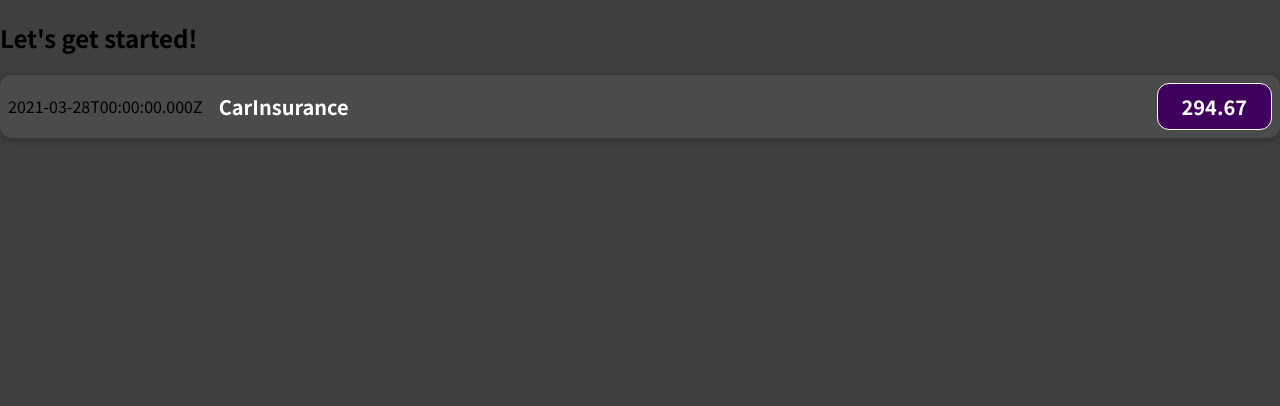
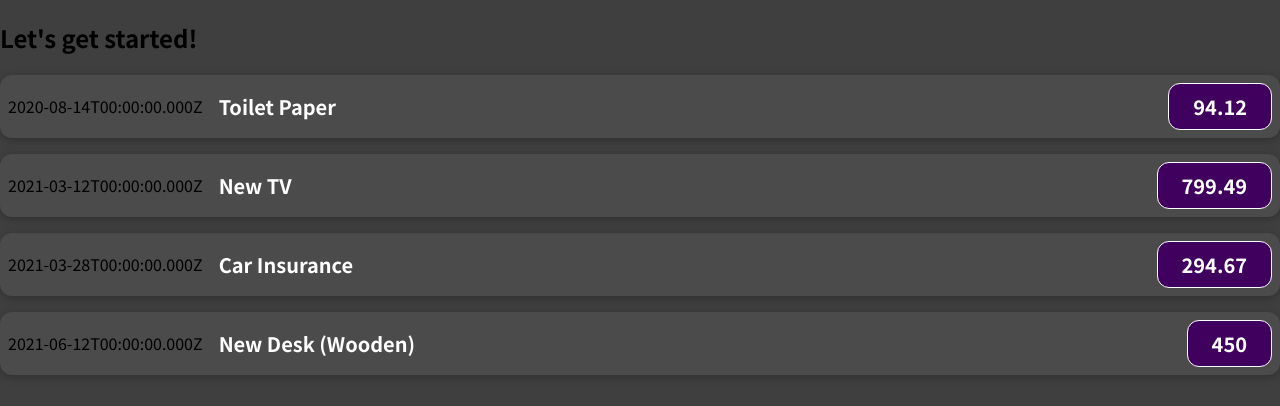
Before and after one commit to DBurgess93/01-starting-setup, a JavaScript app: page / in a window 1280 px wide. Shown: the top 406 px of the page. Built offline with nearby package versions, Linux system fonts and the light colour scheme.

Commit message:
Passing data via props

```diff
--- a/src/App.js
+++ b/src/App.js
@@ -1,10 +1,55 @@
 import ExpenseItem from "./components/ExpenseItem";
 
 function App() {
+  const expenses = [
+    {
+      id: 'e1',
+      title: 'Toilet Paper',
+      amount: 94.12,
+      date: new Date(2020, 7, 14),
+    },
+    {
+      id: 'e2',
+      title: 'New TV',
+      amount: 799.49,
+      date: new Date(2021, 2, 12)
+    },
+    {
+      id: 'e3',
+      title: 'Car Insurance',
+      amount: 294.67,
+      date: new Date(2021, 2, 28),
+    },
+    {
+      id: 'e4',
+      title: 'New Desk (Wooden)',
+      amount: 450,
+      date: new Date(2021, 5, 12),
+    },
+  ];
   return (
     <div>
       <h2>Let's get started!</h2>
-      <ExpenseItem></ExpenseItem>
+      <ExpenseItem
+        title={expenses[0].title}
+        amount={expenses[0].amount}
+        date={expenses[0].date}>
+      </ExpenseItem>
+      <ExpenseItem
+        title={expenses[1].title}
+        amount={expenses[1].amount}
+        date={expenses[1].date}>
+      </ExpenseItem>
+      <ExpenseItem
+        title={expenses[2].title}
+        amount={expenses[2].amount}
+        date={expenses[2].date}>
+      </ExpenseItem>
+      <ExpenseItem
+        title={expenses[3].title}
+        amount={expenses[3].amount}
+        date={expenses[3].date}>
+      </ExpenseItem>
     </div>
   );
 }
--- a/src/components/ExpenseItem.js
+++ b/src/components/ExpenseItem.js
@@ -1,16 +1,13 @@
 import './ExpenseItem.css'
 
-function ExpenseItem() {
-  const expenseDate = new Date(2021, 2, 28)
-  const expenseTitle = 'CarInsurance'
-  const expenseAmount = 294.67
+function ExpenseItem(props) {
 
   return (
     <div className="expense-item">
-      <div>{expenseDate.toISOString()}</div>
+      <div>{props.date.toISOString()}</div>
       <div className="expense-item__description">
-        <h2> {expenseTitle} </h2>
-        <div className="expense-item__price"> {expenseAmount} </div>
+        <h2> {props.title} </h2>
+        <div className="expense-item__price"> {props.amount} </div>
       </div>
     </div>
   )
```
